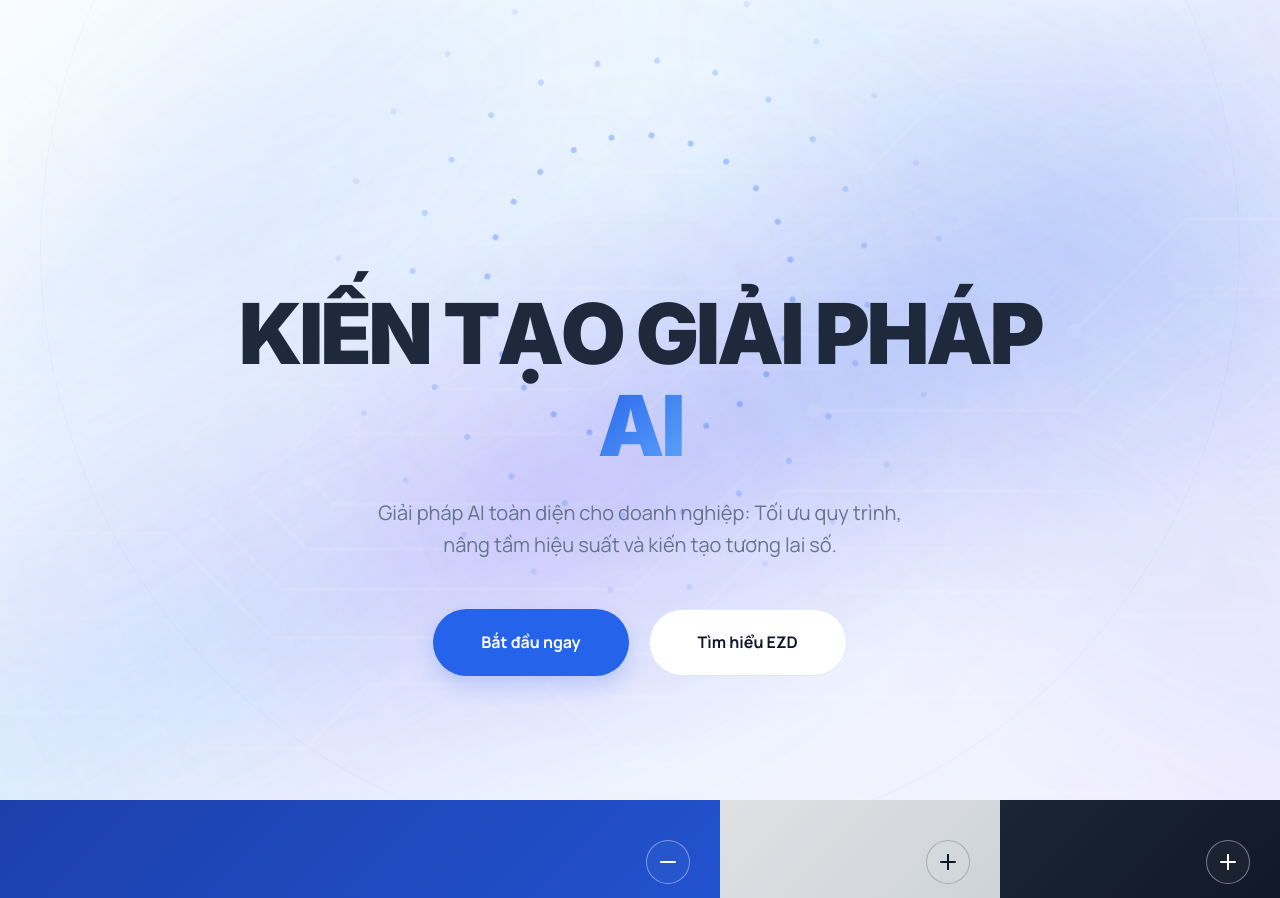
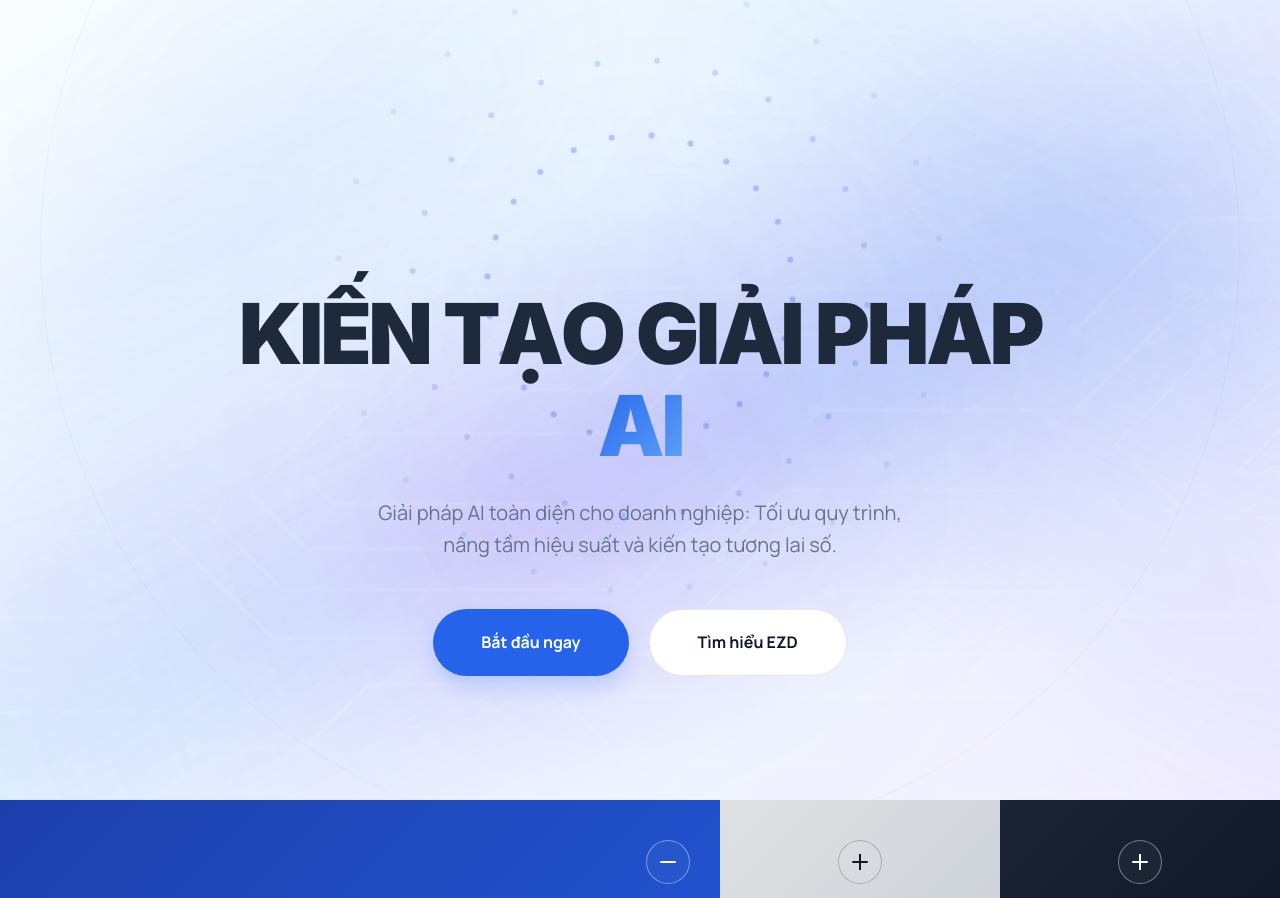
Before and after one commit to ezdproduct/EZDwebsite, a Next.js app: page / in a window 1280 px wide. Shown: the top 898 px of the page. Built offline with nearby package versions, Linux system fonts and the light colour scheme; a web font is replaced by a local one.

Commit message:
Move minus icon to the right in active panel

```diff
--- a/components/ServiceAccordion.module.css
+++ b/components/ServiceAccordion.module.css
@@ -64,6 +64,7 @@
 }
 
 .panel.active .header {
+    justify-content: flex-end;
     margin-bottom: 40px;
 }
 
@@ -77,7 +78,7 @@
     z-index: 2;
     margin-bottom: auto;
     display: flex;
-    justify-content: flex-end;
+    justify-content: flex-start;
 }
 
 .toggle {
@@ -157,7 +158,7 @@
 
 .panel:not(.active) .header {
     margin-bottom: 20px;
-    justify-content: flex-end;
+    justify-content: center;
 }
 
 .panel:not(.active) .content {
@@ -308,4 +309,9 @@
         width: 100%;
         justify-content: space-between;
     }
+
+    .panel.active .header {
+        justify-content: flex-end;
+        margin-bottom: 20px;
+    }
 }
```
